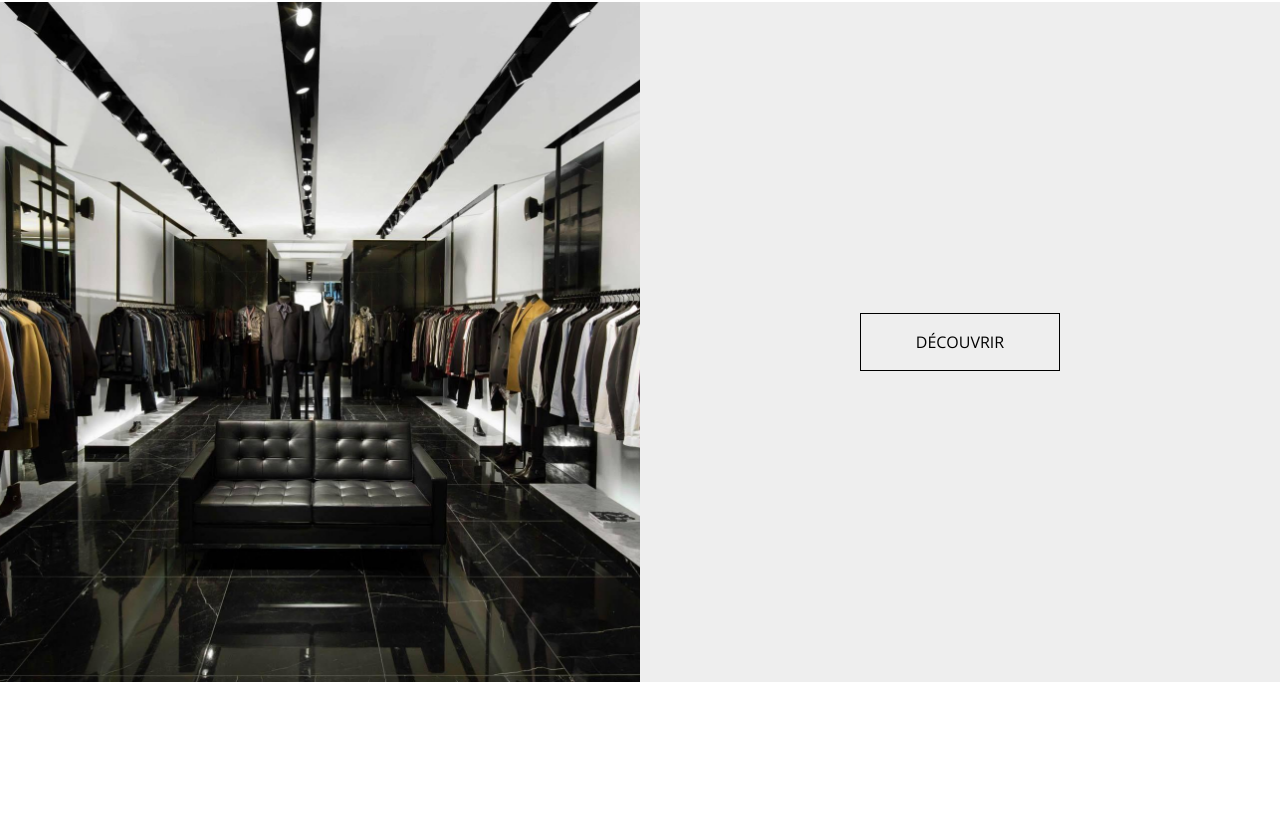
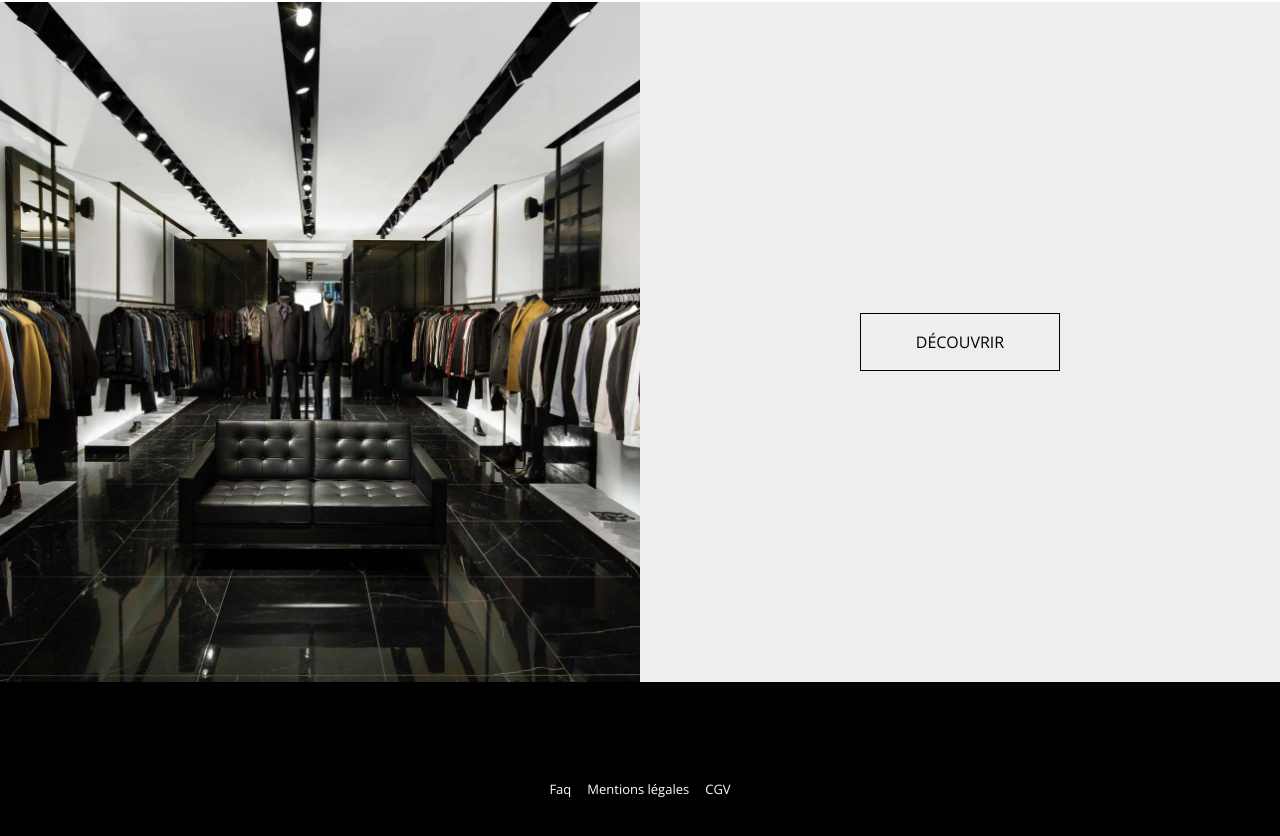
Before and after one commit to damouss/faume, a Vue app: page / in a window 1280 px wide. Shown: the part 2711-3547 px from the top of the page. Before the commit the page ends 3393 px from the top, so only its background shows below. Built offline with nearby package versions, Linux system fonts and the light colour scheme.

Commit message:
add footer

```diff
--- a/src/assets/styles/_settings.scss
+++ b/src/assets/styles/_settings.scss
@@ -76,7 +76,10 @@ h2{
 /*Background color*/
 
 .bg-grey-light{
-    background-color: #eeeeee;
+    background-color: #eee;
+}
+.bg-black{
+    background-color: #000;
 }
 /*Cards*/
 .card{
--- /dev/null
+++ b/src/components/FooterSmall.vue
@@ -0,0 +1,20 @@
+<template>
+    <footer class="text-center text-white bg-black py-5">
+            <div class="text-center p-5">
+                <a class="text-white px-2" href="#">Faq</a>
+                <a class="text-white px-2" href="#">Mentions légales</a>
+                <a class="text-white px-2" href="#">CGV</a>
+            </div>
+    </footer>
+</template>
+
+<script>
+export default {
+    name: 'FooterSmall',
+    mounted() {
+    }
+}
+</script>
+
+<style lang="scss">
+</style>
--- a/src/pages/HomePage.vue
+++ b/src/pages/HomePage.vue
@@ -6,6 +6,7 @@
         <CollectionsHF/>
         <SelectionProducts/>
         <PointOfSales/>
+        <FooterSmall/>
     </div>
 </template>
 
@@ -16,6 +17,7 @@ import SectionTwo from "@/components/SectionTwo.vue";
 import CollectionsHF from "@/components/CollectionsHF.vue";
 import SelectionProducts from "@/components/SelectionProducts.vue";
 import PointOfSales from "@/components/PointOfSales.vue";
+import FooterSmall from "@/components/FooterSmall.vue"
 
 export default {
     name: 'HomePage',
@@ -25,7 +27,8 @@ export default {
         SectionTwo,
         CollectionsHF,
         SelectionProducts,
-        PointOfSales
+        PointOfSales,
+        FooterSmall
         },
     mounted() {
 
```
